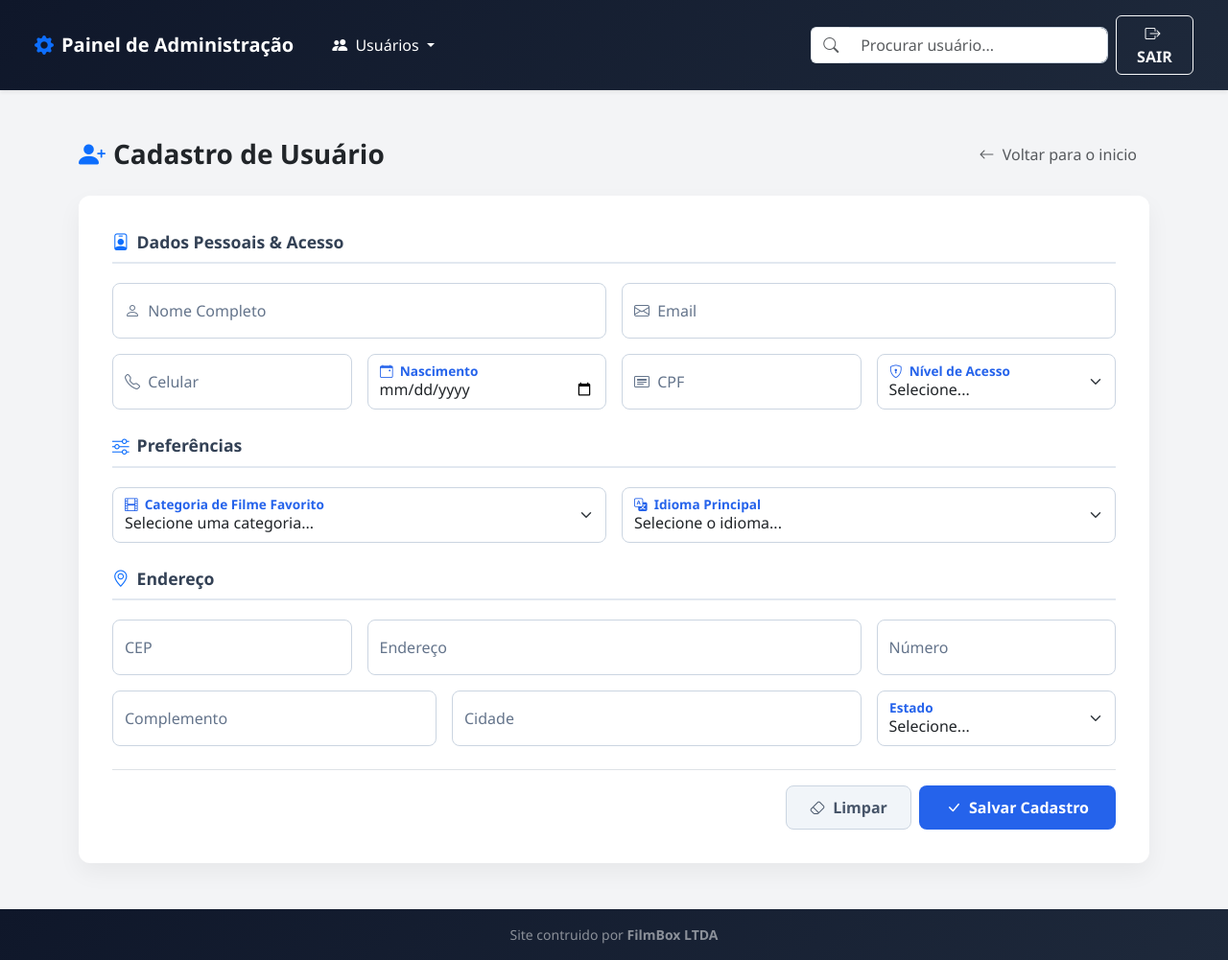
After one commit to AlexandreGabrielAV/trabalhopg, a Flask app: template templates/cadastros.html in a window 1280 px wide. The commit adds this page. Shown: the whole page at 96% size. Run offline with Flask 3, Linux system fonts and the light colour scheme; the template is opened without the code that fills it, so the values that code supplies are empty.

Commit message:
Avançando para templates e app.py

```diff
--- a/app.py
+++ b/app.py
@@ -0,0 +1,61 @@
+from flask import Flask, render_template, request, flash, redirect, url_for
+
+app = Flask(__name__)
+app.secret_key = 'appnovo'
+
+
+LISTA_USUARIOS = []
+
+@app.route('/')
+def inicio():
+    filmes_destaque = [
+        {"titulo": "Inception", "categoria": "Ficção Científica", "imagem": "https://images.unsplash.com/photo-1536440136628-849c177e76a1?w=500&auto=format&fit=crop&q=80"},
+        {"titulo": "Interstellar", "categoria": "Ficção Científica", "imagem": "https://images.unsplash.com/photo-1440404653325-ab127d49abc1?w=500&auto=format&fit=crop&q=80"},
+        {"titulo": "Cinema Paradiso", "categoria": "Drama", "imagem": "https://images.unsplash.com/photo-1489599849927-2ee91cede3ba?w=500&auto=format&fit=crop&q=80"},
+        {"titulo": "The Dark Knight", "categoria": "Ação", "imagem": "https://images.unsplash.com/photo-1509198397868-475647b2a1e5?w=500&auto=format&fit=crop&q=80"}
+    ]
+    return render_template('index.html', filmes=filmes_destaque)
+
+
+@app.route('/cadastros', methods=['GET','POST'])
+def cadastro():
+
+    if request.method == 'POST':
+
+        dados_usuario = {
+            'id': len(LISTA_USUARIOS) + 1,
+            'nome':request.form.get('nome'),
+            'email':request.form.get('email'),
+            'celular':request.form.get('celular'),
+            'data_nascimento':request.form.get('data_nascimento'),
+            'cpf':request.form.get('cpf'),
+            'nivel_acesso':request.form.get('nivel_acesso'),
+            'categoria_filme':request.form.get('categoria_filme'),
+            'idioma_principal':request.form.get('idioma_principal'),
+            'cep':request.form.get('cep'),
+            'endereco':request.form.get('endereco'),
+            'numero':request.form.get('numero'),
+            'complemento':request.form.get('complemento'),
+            'cidade':request.form.get('cidade'),
+            'estado':request.form.get('estado')
+        }
+
+        LISTA_USUARIOS.append(dados_usuario)
+
+        return redirect(url_for('listagem'))
+
+
+    return render_template('cadastros.html')
+
+
+@app.route('/usuarios', methods=['GET', 'POST'])
+def listagem():
+
+    return render_template('usuarios.html', usuarios=LISTA_USUARIOS)
+
+
+
+
+if __name__ == '__main__':
+    # Roda o servidor no modo de desenvolvimento (atualiza automático ao salvar)
+    app.run(debug=True)
--- /dev/null
+++ b/static/css/style.css
@@ -0,0 +1,126 @@
+/* Estilos Gerais */
+body {
+    background-color: #f3f4f6;
+    font-family: 'Segoe UI', Tahoma, Geneva, Verdana, sans-serif;
+    display: flex;
+    flex-direction: column;
+    min-height: 100vh;
+}
+
+/* Header e Footer */
+.bg-header {
+    background: linear-gradient(135deg, #0f172a 0%, #1e293b 100%);
+}
+
+.main-container {
+    flex: 1;
+}
+
+/* Card Principal */
+.card-form {
+    background-color: #ffffff;
+    border: none;
+    border-radius: 12px;
+    box-shadow: 0 10px 25px rgba(0, 0, 0, 0.05);
+    padding: 35px;
+}
+
+/* Titulos de Seção */
+.section-title {
+    font-size: 1.1rem;
+    font-weight: 600;
+    color: #334155;
+    border-bottom: 2px solid #e2e8f0;
+    padding-bottom: 8px;
+    margin-bottom: 20px;
+}
+
+/* Customização dos Inputs Flutuantes */
+.form-floating > label {
+    color: #64748b;
+}
+
+.form-floating > .form-control:focus ~ label,
+.form-floating > .form-control:not(:placeholder-shown) ~ label,
+.form-floating > .form-select ~ label {
+    color: #2563eb;
+    font-weight: 600;
+}
+
+.form-control, .form-select {
+    border-radius: 8px;
+    border: 1px solid #cbd5e1;
+}
+
+.form-control:focus, .form-select:focus {
+    border-color: #2563eb;
+    box-shadow: 0 0 0 0.25rem rgba(37, 99, 235, 0.15);
+}
+
+/* Botões */
+.btn-save {
+    background-color: #2563eb;
+    color: #ffffff;
+    font-weight: 600;
+    padding: 10px 28px;
+    border-radius: 8px;
+    border: none;
+    transition: all 0.2s;
+}
+
+.btn-save:hover {
+    background-color: #1d4ed8;
+    color: #ffffff;
+}
+
+.btn-clear {
+    background-color: #f1f5f9;
+    color: #475569;
+    font-weight: 600;
+    padding: 10px 24px;
+    border-radius: 8px;
+    border: 1px solid #cbd5e1;
+    transition: all 0.2s;
+}
+
+.btn-clear:hover {
+    background-color: #e2e8f0;
+    color: #1e293b;
+}
+
+
+/* Seção Principal (Hero Section) da Home */
+.hero-section {
+    background: linear-gradient(135deg, #0f172a 0%, #1e293b 100%);
+    color: #ffffff;
+    padding: 80px 0;
+    border-bottom: 1px solid #334155;
+}
+
+/* Cards de Filmes */
+.movie-card {
+    border: none;
+    border-radius: 12px;
+    overflow: hidden;
+    transition: transform 0.3s ease, box-shadow 0.3s ease;
+    background-color: #ffffff;
+    box-shadow: 0 4px 12px rgba(0, 0, 0, 0.08);
+}
+
+.movie-card:hover {
+    transform: translateY(-6px);
+    box-shadow: 0 12px 24px rgba(0, 0, 0, 0.15);
+}
+
+.movie-img {
+    height: 280px;
+    object-fit: cover;
+    width: 100%;
+}
+
+.badge-category {
+    background-color: #2563eb;
+    font-size: 0.8rem;
+    padding: 6px 12px;
+    border-radius: 20px;
+}
--- /dev/null
+++ b/templates/cadastros.html
@@ -0,0 +1,215 @@
+<!DOCTYPE html>
+<html lang="pt-br">
+<head>
+    <meta charset="UTF-8">
+    <meta name="viewport" content="width=device-width, initial-scale=1.0">
+    <title>Cadastro de Usuários</title>
+    <!-- Bootstrap 5 CSS -->
+    <link href="https://cdn.jsdelivr.net/npm/bootstrap@5.3.2/dist/css/bootstrap.min.css" rel="stylesheet">
+    <!-- Ícones do Bootstrap -->
+    <link rel="stylesheet" href="https://cdn.jsdelivr.net/npm/bootstrap-icons@1.11.1/font/bootstrap-icons.css">
+    <!-- CSS Personalizado -->
+    <link rel="stylesheet" href="{{ url_for('static', filename='css/style.css') }}">
+</head>
+<body>
+
+    <!-- Topbar -->
+    <nav class="navbar navbar-expand-lg navbar-dark bg-header px-4 py-3 shadow-sm">
+        <div class="container-fluid">
+            <a class="navbar-brand fw-bold d-flex align-items-center gap-2" href="#">
+                <i class="bi bi-gear-fill text-primary"></i> Painel de Administração
+            </a>
+
+            <button class="navbar-toggler" type="button" data-bs-toggle="collapse" data-bs-target="#navbarNav">
+                <span class="navbar-toggler-icon"></span>
+            </button>
+
+            <div class="collapse navbar-collapse" id="navbarNav">
+                <ul class="navbar-nav me-auto ms-3">
+                    <li class="nav-item dropdown">
+                        <a class="nav-link dropdown-toggle active" href="#" id="usuariosDropdown" role="button" data-bs-toggle="dropdown">
+                            <i class="bi bi-people-fill me-1"></i> Usuários
+                        </a>
+                        <ul class="dropdown-menu">
+                            <li><a class="dropdown-item" href="{{ url_for('listagem') }}">Listar Usuários</a></li>
+                            <li><a class="dropdown-item" href="{{ url_for('cadastro') }}">Novo Usuário</a></li>
+                        </ul>
+                    </li>
+                </ul>
+
+                <form class="d-flex align-items-center gap-2" role="search">
+                    <div class="input-group">
+                        <span class="input-group-text bg-white border-end-0"><i class="bi bi-search text-muted"></i></span>
+                        <input class="form-control border-start-0" type="search" placeholder="Procurar usuário..." aria-label="Procurar">
+                    </div>
+                    <a href="{{ url_for('inicio') }}" class="btn btn-outline-light text-uppercase px-3 fw-semibold" type="button">
+                        <i class="bi bi-box-arrow-right me-1"></i> Sair
+                    </a>
+                </form>
+            </div>
+        </div>
+    </nav>
+
+    <!-- Conteúdo Principal -->
+    <div class="container my-5 main-container">
+        <div class="d-flex justify-content-between align-items-center mb-4">
+            <h3 class="fw-bold text-dark m-0"><i class="bi bi-person-plus-fill text-primary me-2"></i>Cadastro de Usuário</h3>
+            <a href="{{ url_for('inicio') }}" class="btn btn-link text-decoration-none text-muted"><i class="bi bi-arrow-left me-1"></i> Voltar para o inicio</a>
+        </div>
+
+        <div class="card-form">
+            <form action="/cadastros" method="POST">
+
+                <!-- SEÇÃO 1: DADOS PESSOAIS -->
+                <div class="section-title">
+                    <i class="bi bi-person-badge me-2 text-primary"></i>Dados Pessoais & Acesso
+                </div>
+
+                <div class="row g-3 mb-4">
+                    <div class="col-md-6">
+                        <div class="form-floating">
+                            <input type="text" class="form-control" id="nome" name="nome" placeholder="Nome Completo" required>
+                            <label for="nome"><i class="bi bi-person me-1"></i> Nome Completo</label>
+                        </div>
+                    </div>
+                    <div class="col-md-6">
+                        <div class="form-floating">
+                            <input type="email" class="form-control" id="email" name="email" placeholder="nome@exemplo.com" required>
+                            <label for="email"><i class="bi bi-envelope me-1"></i> Email</label>
+                        </div>
+                    </div>
+                    <div class="col-md-3">
+                        <div class="form-floating">
+                            <input type="text" class="form-control" id="celular" name="celular" placeholder="(00) 00000-0000">
+                            <label for="celular"><i class="bi bi-telephone me-1"></i> Celular</label>
+                        </div>
+                    </div>
+                    <div class="col-md-3">
+                        <div class="form-floating">
+                            <input type="date" class="form-control" id="data_nascimento" name="data_nascimento" placeholder="Data de Nascimento">
+                            <label for="data_nascimento"><i class="bi bi-calendar-event me-1"></i> Nascimento</label>
+                        </div>
+                    </div>
+                    <div class="col-md-3">
+                        <div class="form-floating">
+                            <input type="text" class="form-control" id="cpf" name="cpf" placeholder="000.000.000-00">
+                            <label for="cpf"><i class="bi bi-card-heading me-1"></i> CPF</label>
+                        </div>
+                    </div>
+                    <div class="col-md-3">
+                        <div class="form-floating">
+                            <select class="form-select" id="nivel_acesso" name="nivel_acesso">
+                                <option value="" selected>Selecione...</option>
+                                <option value="Administrador">Administrador</option>
+                                <option value="Usuario">Usuário</option>
+                            </select>
+                            <label for="nivel_acesso"><i class="bi bi-shield-lock me-1"></i> Nível de Acesso</label>
+                        </div>
+                    </div>
+                </div>
+
+                <!-- SEÇÃO 2: PREFERÊNCIAS -->
+                <div class="section-title">
+                    <i class="bi bi-sliders me-2 text-primary"></i>Preferências
+                </div>
+
+                <div class="row g-3 mb-4">
+                    <div class="col-md-6">
+                        <div class="form-floating">
+                            <select class="form-select" id="categoria_filme" name="categoria_filme">
+                                <option value="" selected>Selecione uma categoria...</option>
+                                <option value="Ação">Ação</option>
+                                <option value="Comédia">Comédia</option>
+                                <option value="Drama">Drama</option>
+                                <option value="Ficção Científica">Ficção Científica</option>
+                                <option value="Romance">Romance</option>
+                                <option value="Terror">Terror</option>
+                            </select>
+                            <label for="categoria_filme"><i class="bi bi-film me-1"></i> Categoria de Filme Favorito</label>
+                        </div>
+                    </div>
+                    <div class="col-md-6">
+                        <div class="form-floating">
+                            <select class="form-select" id="idioma_principal" name="idioma_principal">
+                                <option value="" selected>Selecione o idioma...</option>
+                                <option value="Português">Português</option>
+                                <option value="Inglês">Inglês</option>
+                                <option value="Espanhol">Espanhol</option>
+                            </select>
+                            <label for="idioma_principal"><i class="bi bi-translate me-1"></i> Idioma Principal</label>
+                        </div>
+                    </div>
+                </div>
+
+                <!-- SEÇÃO 3: ENDEREÇO -->
+                <div class="section-title">
+                    <i class="bi bi-geo-alt me-2 text-primary"></i>Endereço
+                </div>
+
+                <div class="row g-3 mb-4">
+                    <div class="col-md-3">
+                        <div class="form-floating">
+                            <input type="text" class="form-control" id="cep" name="cep" placeholder="00000-000">
+                            <label for="cep">CEP</label>
+                        </div>
+                    </div>
+                    <div class="col-md-6">
+                        <div class="form-floating">
+                            <input type="text" class="form-control" id="endereco" name="endereco" placeholder="Rua, Avenida...">
+                            <label for="endereco">Endereço</label>
+                        </div>
+                    </div>
+                    <div class="col-md-3">
+                        <div class="form-floating">
+                            <input type="text" class="form-control" id="numero" name="numero" placeholder="Número">
+                            <label for="numero">Número</label>
+                        </div>
+                    </div>
+                    <div class="col-md-4">
+                        <div class="form-floating">
+                            <input type="text" class="form-control" id="complemento" name="complemento" placeholder="Apt, Bloco...">
+                            <label for="complemento">Complemento</label>
+                        </div>
+                    </div>
+                    <div class="col-md-5">
+                        <div class="form-floating">
+                            <input type="text" class="form-control" id="cidade" name="cidade" placeholder="Cidade">
+                            <label for="cidade">Cidade</label>
+                        </div>
+                    </div>
+                    <div class="col-md-3">
+                        <div class="form-floating">
+                            <select class="form-select" id="estado" name="estado">
+                                <option value="" selected>Selecione...</option>
+                                <option value="SP">São Paulo (SP)</option>
+                                <option value="RJ">Rio de Janeiro (RJ)</option>
+                                <option value="MG">Minas Gerais (MG)</option>
+                            </select>
+                            <label for="estado">Estado</label>
+                        </div>
+                    </div>
+                </div>
+
+                <!-- Ações -->
+                <div class="d-flex justify-content-end gap-2 mt-4 pt-3 border-top">
+                    <button type="reset" class="btn btn-clear">
+                        <i class="bi bi-eraser me-1"></i> Limpar
+                    </button>
+                    <button type="submit" class="btn btn-save">
+                        <i class="bi bi-check-lg me-1"></i> Salvar Cadastro
+                    </button>
+                </div>
+
+            </form>
+        </div>
+    </div>
+
+    <!-- Rodapé -->
+    <footer class="bg-header text-white-50 text-center py-3 mt-auto">
+        <p class="mb-0 small">Site contruido por <strong>FilmBox LTDA</strong></p>
+    </footer>
+
+    <!-- Bootstrap 5 JS Bundle -->
+    <script src="https://cdn.jsdelivr.net/npm/bootstrap@5.3.2/dist/js/bootstrap.bundle.min.js"></script>
+</body>
+</html>
```
Also changed, not shown: templates/index.html (+102 -2 lines), templates/usuarios.html (added, +165 -0 lines).
